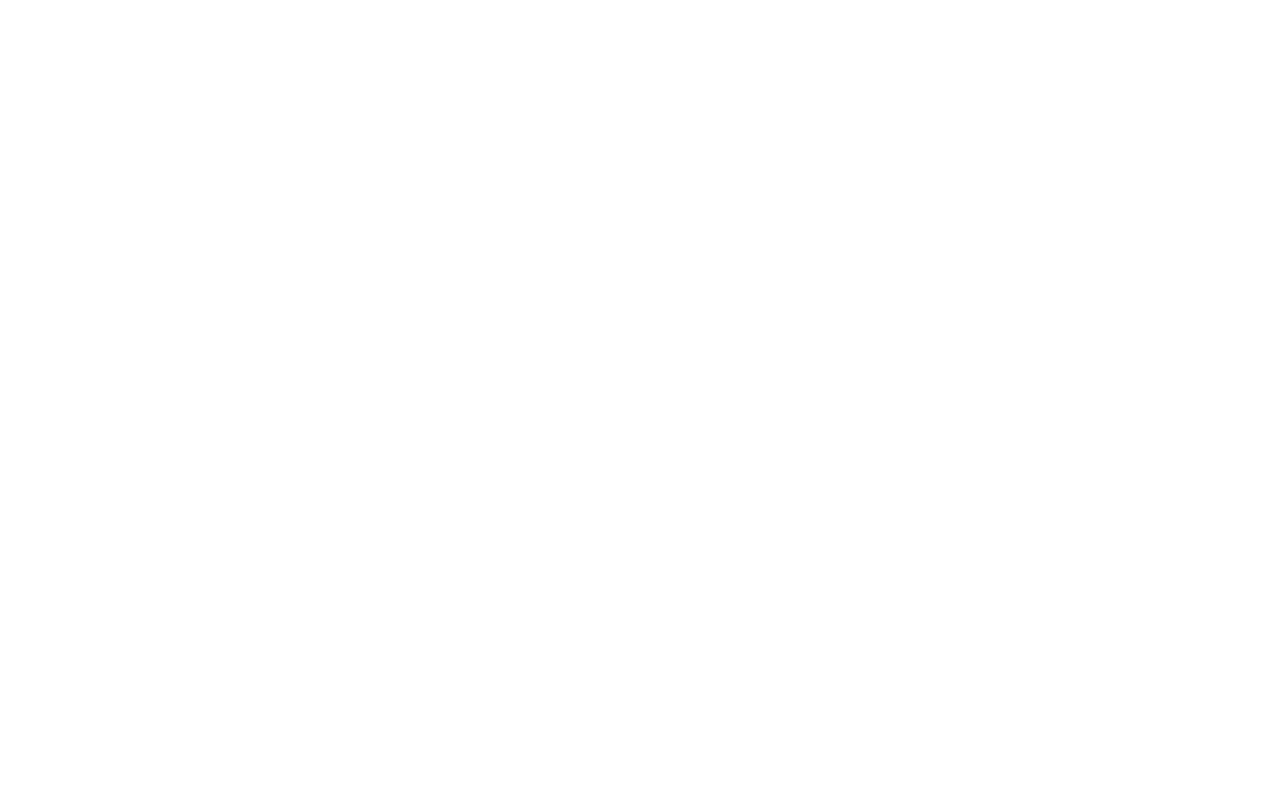
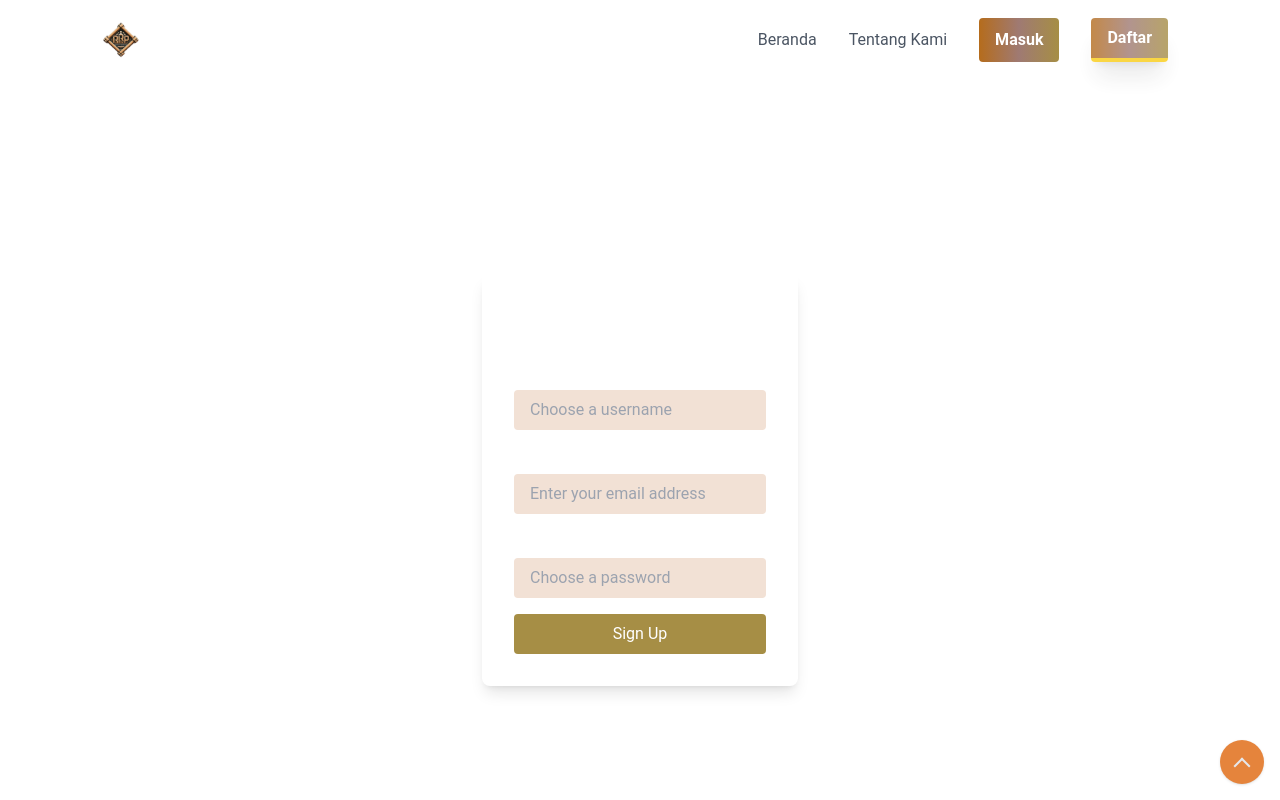
Before and after one commit to chndrwali/penjualan-fe, a React (Vite) app: page /daftar in a window 1280 px wide. Before the commit this address had no page. Shown: the top 800 px of the page. Built offline with nearby package versions, Linux system fonts and the light colour scheme.

Commit message:
add login and signup page

```diff
--- a/src/App.jsx
+++ b/src/App.jsx
@@ -1,6 +1,8 @@
 import { Routes, Route } from "react-router-dom"
 import LandingPage from "./pages/LandingPage/Landing-page"
 import Abouts from "./pages/LandingPage/Abouts"
+import Login from "./pages/LandingPage/Login"
+import SignUp from "./pages/LandingPage/SignUp"
 
 function App() {
 
@@ -8,6 +10,8 @@ function App() {
   <Routes>
     <Route path="/" element={<LandingPage />} />
     <Route path="/about" element={<Abouts />} />
+    <Route path="/masuk" element={<Login />} />
+    <Route path="/daftar" element={<SignUp />}/>
   </Routes>
   )
 }
--- a/src/components/LandingPage/footer/Footer.jsx
+++ b/src/components/LandingPage/footer/Footer.jsx
@@ -2,7 +2,7 @@
 import React from 'react';
 import {
   FaGithub, FaTwitter, FaInstagram, FaLinkedin,
-} from 'react-icons/fa'; // Import ikon media sosial
+} from 'react-icons/fa';
 import { footer } from '../data/landingpageData';
 
 function Footer() {
--- /dev/null
+++ b/src/components/LandingPage/login/loginPage.jsx
@@ -0,0 +1,65 @@
+/* eslint-disable no-unused-vars */
+import React from 'react';
+import { motion } from 'framer-motion';
+
+const LoginPage = () => {
+  const containerVariants = {
+    hidden: { opacity: 0 },
+    visible: { opacity: 1, transition: { duration: 0.8 } },
+  };
+
+  const formVariants = {
+    hidden: { opacity: 0, y: 50 },
+    visible: { opacity: 1, y: 0, transition: { delay: 0.5, duration: 0.8, ease: 'easeInOut' } },
+  };
+
+  return (
+    <motion.div
+      className="min-h-screen flex items-center justify-center"
+      variants={containerVariants}
+      initial="hidden"
+      animate="visible"
+    >
+      <motion.form
+        className="bg-gradient-to-r from-brown to-coffee p-8 rounded-lg shadow-lg"
+        variants={formVariants}
+        initial="hidden"
+        animate="visible"
+      >
+        <h2 className="text-2xl font-bold mb-6 text-white">Login to Your Account</h2>
+        <div className="mb-4">
+          <label className="block text-white text-sm font-semibold mb-2" htmlFor="username">
+            Username:
+          </label>
+          <input
+            className="w-full px-4 py-2 rounded bg-brown-100 text-brown-800"
+            type="text"
+            id="username"
+            name="username"
+            placeholder="Enter your username"
+          />
+        </div>
+        <div className="mb-4">
+          <label className="block text-white text-sm font-semibold mb-2" htmlFor="password">
+            Password:
+          </label>
+          <input
+            className="w-full px-4 py-2 rounded bg-brown-100 text-brown-800"
+            type="password"
+            id="password"
+            name="password"
+            placeholder="Enter your password"
+          />
+        </div>
+        <button
+          className="w-full bg-earth-500 text-white py-2 rounded hover:bg-earth-600 transition duration-300 ease-in-out"
+          type="submit"
+        >
+          Login
+        </button>
+      </motion.form>
+    </motion.div>
+  );
+};
+
+export default LoginPage;
--- /dev/null
+++ b/src/components/LandingPage/signup/SignupPage.jsx
@@ -0,0 +1,77 @@
+/* eslint-disable no-unused-vars */
+import React from 'react';
+import { motion } from 'framer-motion';
+
+const SignupPage = () => {
+  const containerVariants = {
+    hidden: { opacity: 0 },
+    visible: { opacity: 1, transition: { duration: 0.8 } },
+  };
+
+  const formVariants = {
+    hidden: { opacity: 0, y: 50 },
+    visible: { opacity: 1, y: 0, transition: { delay: 0.5, duration: 0.8, ease: 'easeInOut' } },
+  };
+
+  return (
+    <motion.div
+      className="min-h-screen flex items-center justify-center"
+      variants={containerVariants}
+      initial="hidden"
+      animate="visible"
+    >
+      <motion.form
+        className="bg-gradient-to-r from-brown to-coffee p-8 rounded-lg shadow-lg"
+        variants={formVariants}
+        initial="hidden"
+        animate="visible"
+      >
+        <h2 className="text-2xl font-bold mb-6 text-white">Create Your Account</h2>
+        <div className="mb-4">
+          <label className="block text-white text-sm font-semibold mb-2" htmlFor="username">
+            Username:
+          </label>
+          <input
+            className="w-full px-4 py-2 rounded bg-brown-100 text-brown-800"
+            type="text"
+            id="username"
+            name="username"
+            placeholder="Choose a username"
+          />
+        </div>
+        <div className="mb-4">
+          <label className="block text-white text-sm font-semibold mb-2" htmlFor="email">
+            Email:
+          </label>
+          <input
+            className="w-full px-4 py-2 rounded bg-brown-100 text-brown-800"
+            type="email"
+            id="email"
+            name="email"
+            placeholder="Enter your email address"
+          />
+        </div>
+        <div className="mb-4">
+          <label className="block text-white text-sm font-semibold mb-2" htmlFor="password">
+            Password:
+          </label>
+          <input
+            className="w-full px-4 py-2 rounded bg-brown-100 text-brown-800"
+            type="password"
+            id="password"
+            name="password"
+            placeholder="Choose a password"
+          />
+        </div>
+        <button
+          className="w-full bg-earth-500 text-white py-2 rounded hover:bg-earth-600 transition duration-300 ease-in-out"
+          type="submit"
+        >
+          Sign Up
+        </button>
+      </motion.form>
+    </motion.div>
+  );
+};
+
+export default SignupPage;
--- /dev/null
+++ b/src/pages/LandingPage/Login.jsx
@@ -0,0 +1,14 @@
+/* eslint-disable no-unused-vars */
+import React from "react";
+import Layout from "../../components/LandingPage/Layout";
+import LoginPage from "../../components/LandingPage/login/loginPage";
+
+function Login() {
+    return (
+        <Layout>
+            <LoginPage />
+        </Layout>
+    )
+}
+
+export default Login;
--- /dev/null
+++ b/src/pages/LandingPage/SignUp.jsx
@@ -0,0 +1,14 @@
+/* eslint-disable no-unused-vars */
+import React from "react";
+import Layout from "../../components/LandingPage/Layout";
+import SignupPage from "../../components/LandingPage/signup/SignUpPage";
+
+function SignUp() {
+    return (
+        <Layout>
+            <SignupPage />
+        </Layout>
+    )
+}
+
+export default SignUp;
```
Also changed, not shown: 1 other file (tests, documents, lock files or other folders).
